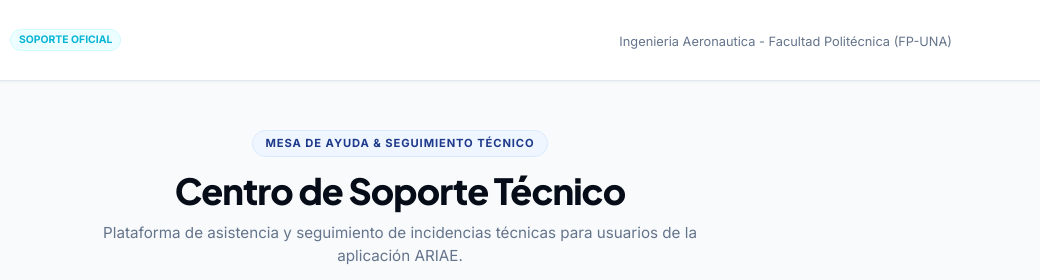
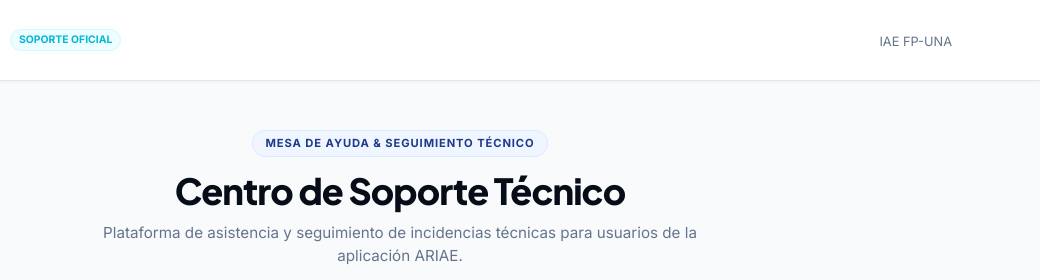
Before and after one commit to JazminArgVil/Support-Ariae, a plain HTML site: page index.html in a window 1280 px wide. Shown: the top 280 px of the page, 240-1280 px from the left. Drawn offline with nearby package versions, Linux system fonts and the light colour scheme.

Commit message:
correccion header

```diff
--- a/index.html
+++ b/index.html
@@ -75,7 +75,7 @@
                 <span class="badge-status">Soporte Oficial</span>
             </div>
             <nav class="header-nav" aria-label="Información institucional">
-                <span class="institution-text">Ingenieria Aeronautica - Facultad Politécnica (FP-UNA)</span>
+                <span class="institution-text">IAE FP-UNA</span>
             </nav>
         </div>
     </header>
```
